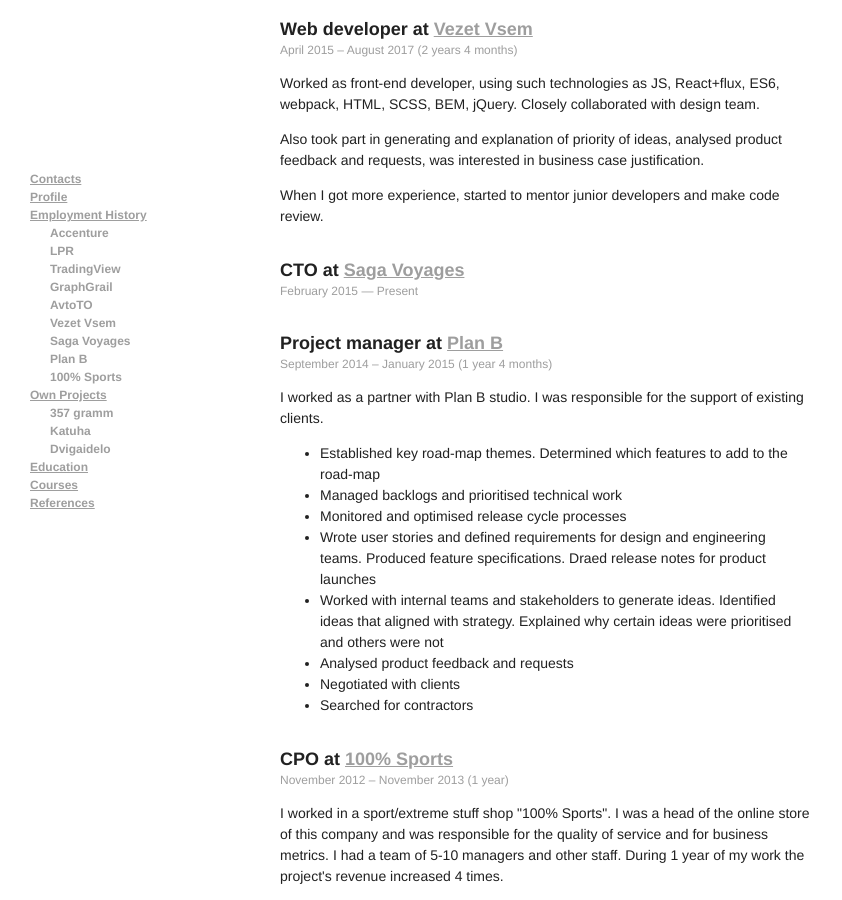
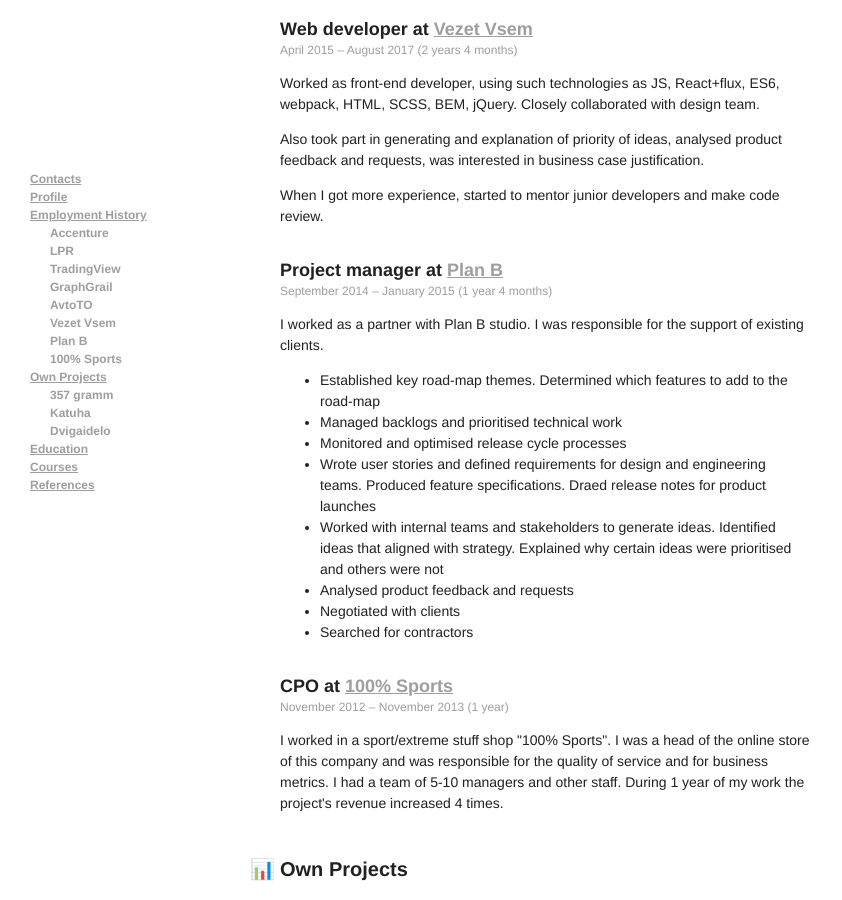
Before and after one commit to sombro/nbuevich.com, a Jekyll site: the page CV/index.html, which Jekyll copies as it is, in a window 1280 px wide and 900 px high, scrolled down 2992 px. Shown: the whole window, without its empty margins (0-842 px from the left). Built offline with Jekyll 4.4.1, drawn with Linux system fonts in a browser that asks for light colours.

Commit message:
del Saga

```diff
--- a/CV/index.html
+++ b/CV/index.html
@@ -54,7 +54,6 @@
                                         <li><a class="common__link" href="#graphgrail">GraphGrail</a></li>
                                         <li><a class="common__link" href="#avtoto">AvtoTO</a></li>
                                         <li><a class="common__link" href="#vezetvsem">Vezet Vsem</a></li>
-                                        <li><a class="common__link" href="#sagavoyages">Saga Voyages</a></li>
                                         <li><a class="common__link" href="#planb">Plan B</a></li>
                                         <li><a class="common__link" href="#sports100">100% Sports</a></li>
                                     </ul>
@@ -197,10 +196,6 @@
         product feedback and requests, was interested in business case justification.</p>
                                     <p>When I got more experience, started to mentor junior developers and make code review.</p>
                                 </article>
-                                <article id="sagavoyages">
-                                    <h3 class="cv__h3">CTO at <a class="common__link" href="https://sagavoyages.com" target="_blank">Saga Voyages</a></h3>
-                                    <p class="cv__dates">February 2015 — Present</p>
-                                </article>
 
                                 <article id="planb">
                                     <h3 class="cv__h3">Project manager at <a class="common__link" href="http://plan-b.ru/about/company/" target="_blank">Plan B</a></h3>
```
